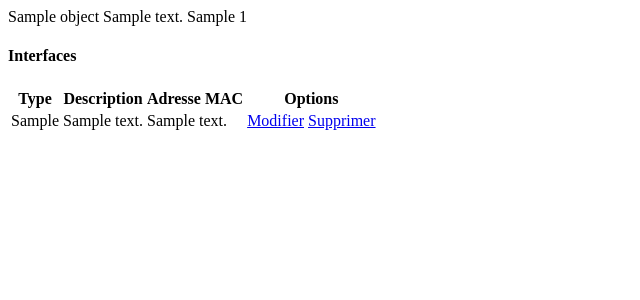
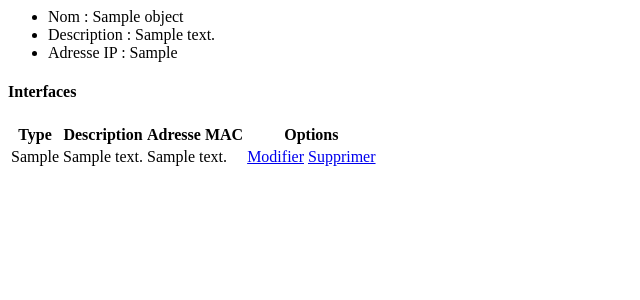
Before and after one commit to Atilla106/members.atilla.org, a Django app: template network/templates/network/device_detail.html in a window 1280 px wide. Shown: the top 300 px of the page, without its empty margins (0-640 px from the left). Run offline with Django 3.2, Linux system fonts and the light colour scheme; the template is opened without the code that fills it: most values are stand-ins (such as "Sample title", 1, 10 or a date in 2020).

Commit message:
Fixed #2 ; improvements in templates

```diff
--- a/members/urls.py
+++ b/members/urls.py
@@ -1,8 +1,11 @@
 from django.conf.urls import include, url
 from django.contrib import admin
+
+from network.views import device
 
 urlpatterns = [
     url(r'^admin/', admin.site.urls),
     url(r'^accounts/', include('accounts.urls')),
-    url(r'^network/', include('network.urls'))
+    url(r'^network/', include('network.urls')),
+    url(r'^$', device.DeviceView.as_view())
 ]
--- a/network/templates/network/device_detail.html
+++ b/network/templates/network/device_detail.html
@@ -1,11 +1,20 @@
 {% extends "base_network.html" %}
 
 {% block main %}
-{{ object.device_name }}
-{{ device.description }}
-{{ device.device_ip }}
-{{ device.interface_set.all|length }}
+<div class="row">
+	<ul>
+		<li>
+			Nom : {{ object.device_name }}
+		</li>
+		<li>
+			Description : {{ device.description }}
+		</li>
+		<li>
+			Adresse IP : {{ device.device_ip }}
+		</li>
+</div>
 
+<div class="row">
 	<h4>Interfaces</h4>
 	{% if device.interface_set.all %}
 	<table class="highlight bordered">
@@ -59,5 +68,6 @@
 				ajoutez-en une !
 		</a>
 	{% endif %}
+</div>
 
 {% endblock %}
--- a/network/templates/network/device_form.html
+++ b/network/templates/network/device_form.html
@@ -1,14 +1,18 @@
 {% extends "base_network.html" %}
 
 {% block main %}
+<div class="row">
 	<form action="" method="post">
 		{% csrf_token %}
 		{{ form.as_p }}
 		<input type="submit" value="Sauvegarder" class="btn" />
 	</form>
+</div>
 
 {% if object %}
 <hr/>
+
+<div class="row">
 	<h4>Interfaces</h4>
 	{% if object.interface_set.all %}
 		<table class="highlight bordered">
@@ -56,6 +60,7 @@
 				{% endfor %}
 			</tbody>
 		</table>
+
 		<a href="{% url "network:interfaceCreate" object.id %}"
 				class="btn">Ajouter une interface</a>
 	{% else %}
@@ -64,6 +69,7 @@
 				ajoutez-en une !
 		</a>
 	{% endif %}
+</div>
 {% endif %}
 
 {% endblock %}
```
Lines whose indentation alone changed are shown as unchanged.
